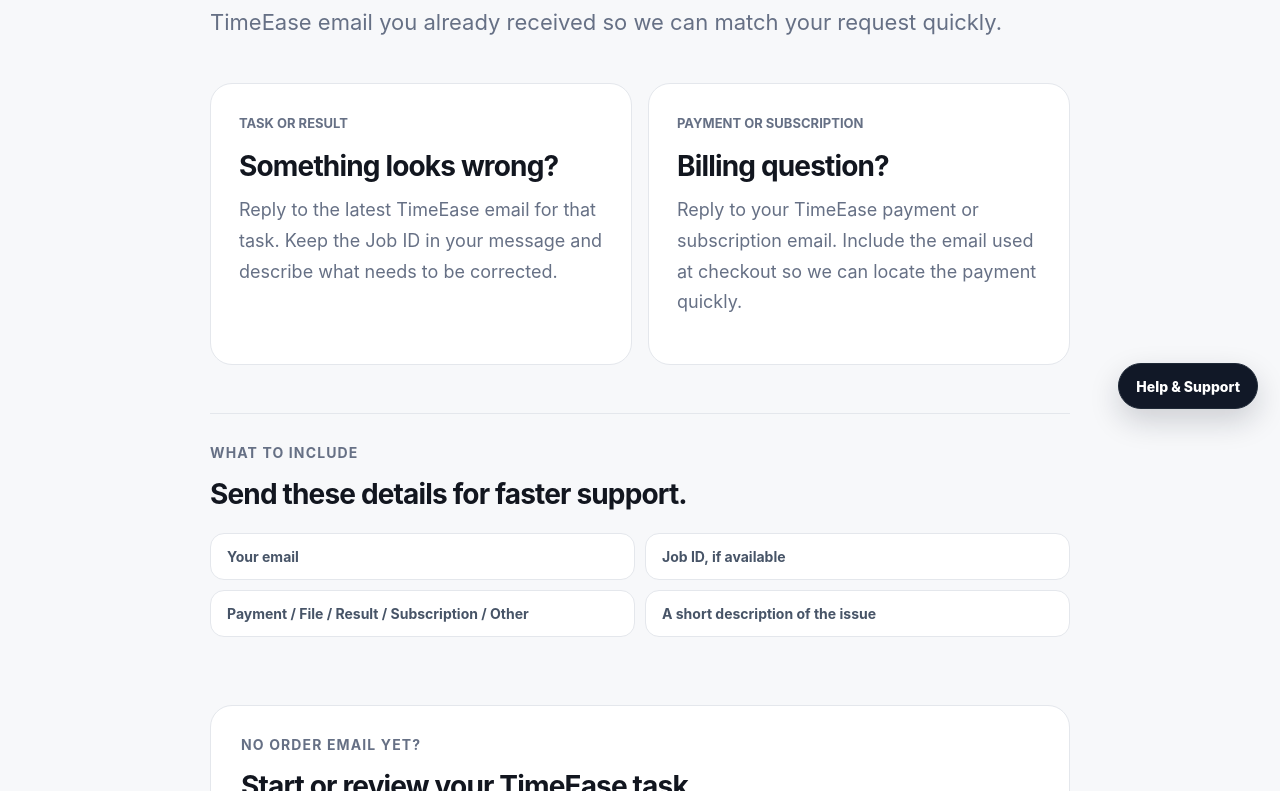
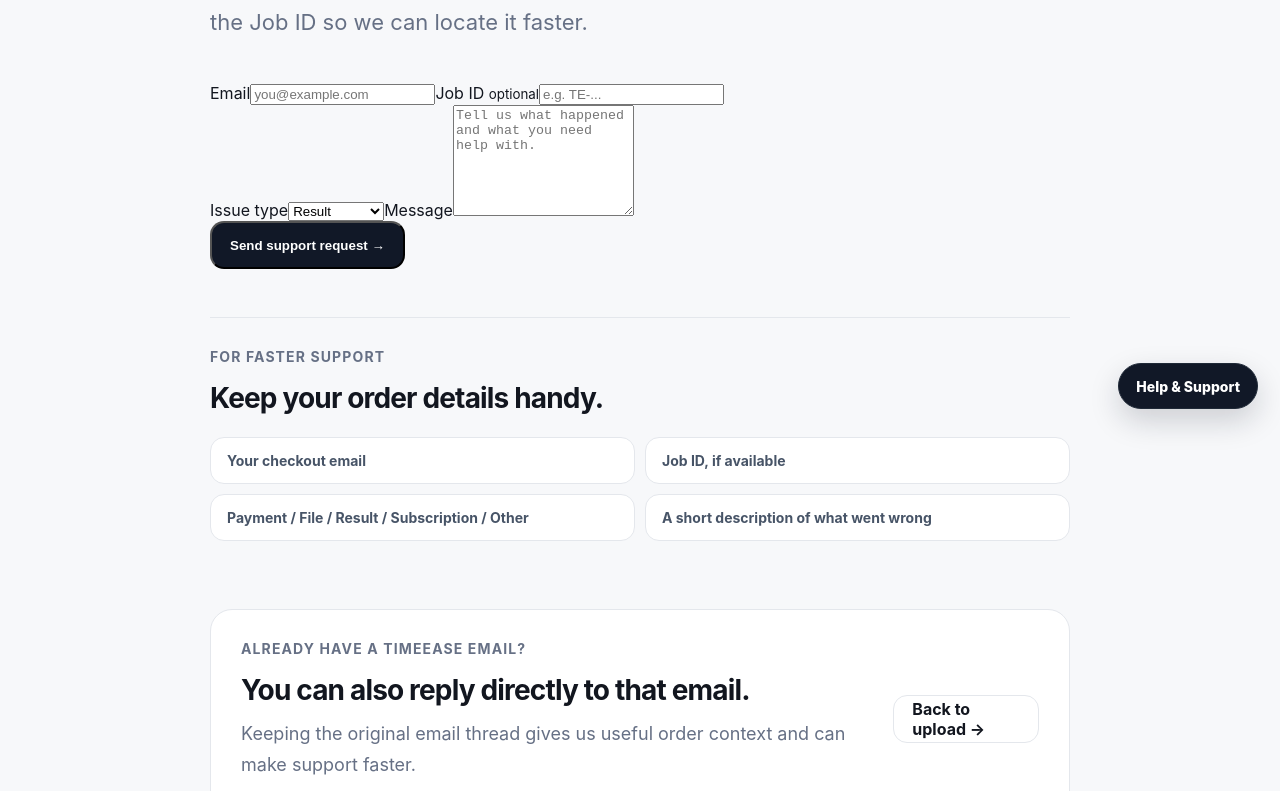
Before and after one commit to goplanetdigital/timeease-web, a Next.js app: page /support in a window 1280 px wide. Shown: the part 369-1160 px from the top of the page. Built offline with nearby package versions, Linux system fonts and the light colour scheme.

Commit message:
Connect support page to contact form

```diff
--- a/app/support/page.tsx
+++ b/app/support/page.tsx
@@ -1,5 +1,6 @@
 import Link from "next/link";
 import type { Metadata } from "next";
+import SupportForm from "./support-form";
 
 export const metadata: Metadata = {
   title: "Help & Support",
@@ -16,53 +17,35 @@ export default function SupportPage() {
         <div className="eyebrow">Help & Support</div>
         <h1>How can we help?</h1>
         <p className="article-intro">
-          If you have a question about a payment, file, result, or subscription,
-          use the TimeEase email you already received so we can match your request quickly.
+          Send us the details below. If your question is about an existing task,
+          include the Job ID so we can locate it faster.
         </p>
       </section>
 
-      <section className="support-grid">
-        <article className="card">
-          <span className="card-kicker">Task or result</span>
-          <h2>Something looks wrong?</h2>
-          <p>
-            Reply to the latest TimeEase email for that task. Keep the Job ID in
-            your message and describe what needs to be corrected.
-          </p>
-        </article>
-
-        <article className="card">
-          <span className="card-kicker">Payment or subscription</span>
-          <h2>Billing question?</h2>
-          <p>
-            Reply to your TimeEase payment or subscription email. Include the
-            email used at checkout so we can locate the payment quickly.
-          </p>
-        </article>
-      </section>
+      <SupportForm />
 
       <section className="support-details">
-        <div className="eyebrow">What to include</div>
-        <h2>Send these details for faster support.</h2>
+        <div className="eyebrow">For faster support</div>
+        <h2>Keep your order details handy.</h2>
         <div className="support-detail-list">
-          <span>Your email</span>
+          <span>Your checkout email</span>
           <span>Job ID, if available</span>
           <span>Payment / File / Result / Subscription / Other</span>
-          <span>A short description of the issue</span>
+          <span>A short description of what went wrong</span>
         </div>
       </section>
 
       <section className="cta-panel">
         <div>
-          <div className="eyebrow">No order email yet?</div>
-          <h2>Start or review your TimeEase task.</h2>
+          <div className="eyebrow">Already have a TimeEase email?</div>
+          <h2>You can also reply directly to that email.</h2>
           <p>
-            Once a task or subscription is created, keep the TimeEase email for
-            support and order tracking.
+            Keeping the original email thread gives us useful order context and
+            can make support faster.
           </p>
         </div>
-        <Link className="button primary" href="/upload">
-          Go to upload →
+        <Link className="button secondary" href="/upload">
+          Back to upload →
         </Link>
       </section>
     </main>
```
